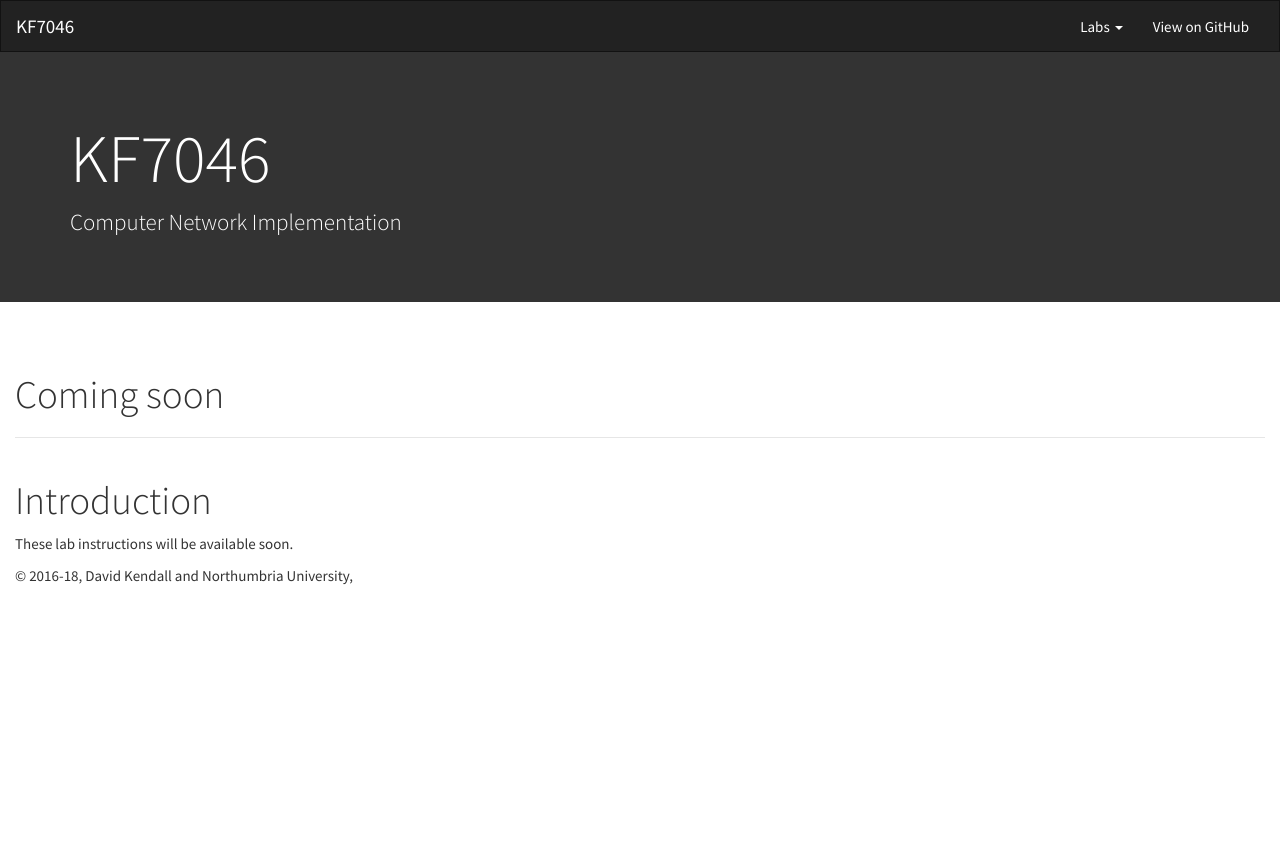
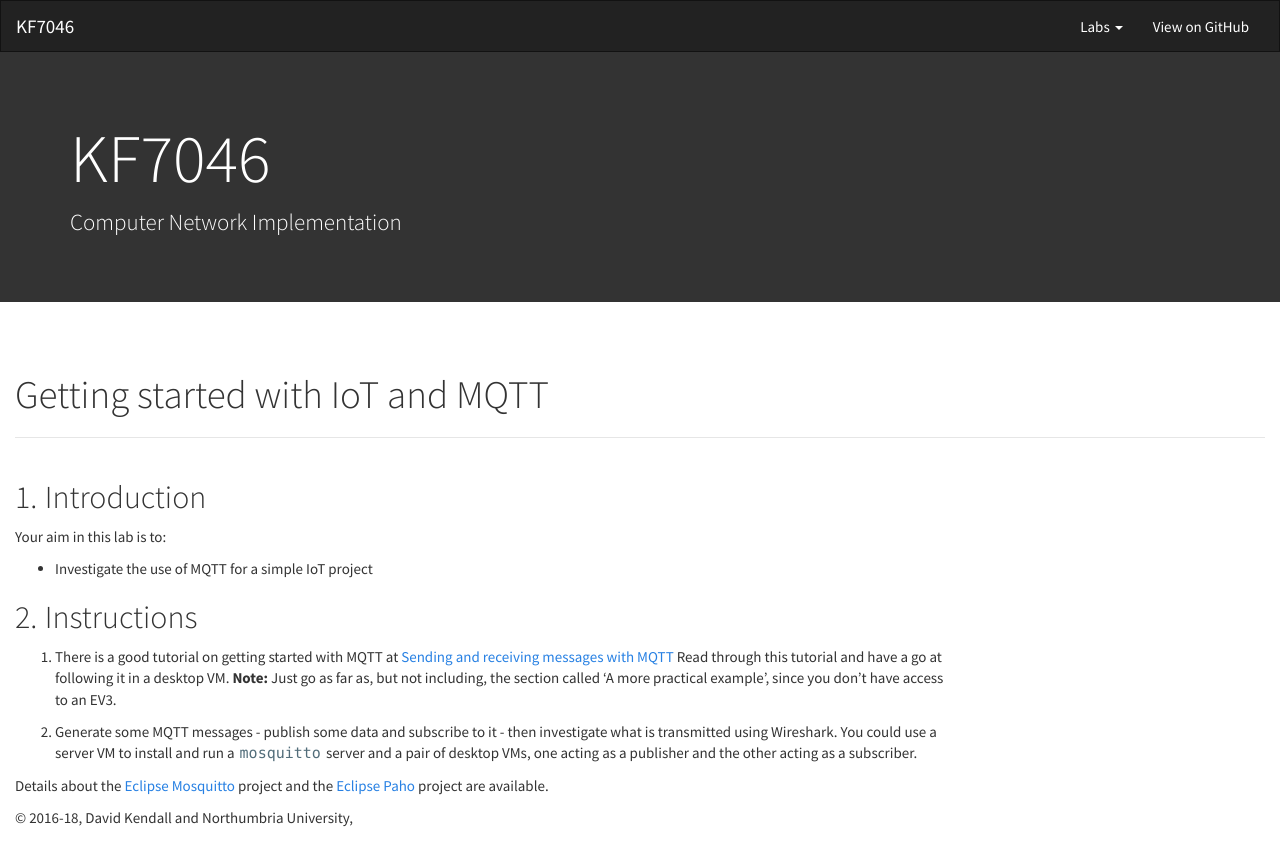
Before and after one commit to DavidKendall/kf7046, a Jekyll site: the page built from L07.md, in a window 1280 px wide. Shown: the top 866 px of the page. Built offline with Jekyll 4.4.1, drawn with Linux system fonts in a browser that asks for light colours; nearby versions of some CDN libraries.

Commit message:
Updated L07

```diff
--- a/L07.md
+++ b/L07.md
@@ -1,9 +1,29 @@
 ---
 layout: default
-title: Coming soon
+title: Getting started with IoT and MQTT
 license: not needed
 ---
 
-# Introduction
+## Introduction
 
-These lab instructions will be available soon.
+Your aim in this lab is to:
+
+* Investigate the use of MQTT for a simple IoT project
+
+## Instructions
+
+1. There is a good tutorial on getting started with MQTT at [Sending and
+   receiving messages with
+   MQTT](http://www.ev3dev.org/docs/tutorials/sending-and-receiving-messages-with-mqtt/)
+   Read through this tutorial and have a go at following it in a desktop VM.
+   **Note:** Just go as far as, but not including, the section called
+   'A more practical example', since you don't have access to an EV3.
+
+1. Generate some MQTT messages - publish some data and subscribe to it - then
+   investigate what is transmitted using Wireshark. You could use a
+   server VM to install and run a `mosquitto` server and a pair of desktop
+   VMs, one acting as a publisher and the other acting as a subscriber.
+
+Details about the [Eclipse
+Mosquitto](https://projects.eclipse.org/projects/technology.mosquitto) project
+and the [Eclipse Paho](https://eclipse.org/paho/) project are available.
--- a/_config.yml
+++ b/_config.yml
@@ -10,12 +10,12 @@ title: KF7046
 subtitle: Computer Network Implementation
 authors: David Kendall
 copyyear: 2016-18
-url: http://hesabu.net
-baseurl: /kf7046
+#url: http://hesabu.net
+#baseurl: /kf7046
+url: ""
+baseurl: ""
 raurl: assets/ra
 rraurl: assets/ra
-#url: ""
-#baseurl: ""
 
 lab_links:
   - title: Lab 1
```
Also changed, not shown: L06.md (+15 -5 lines), index.md (+4 -4 lines).
